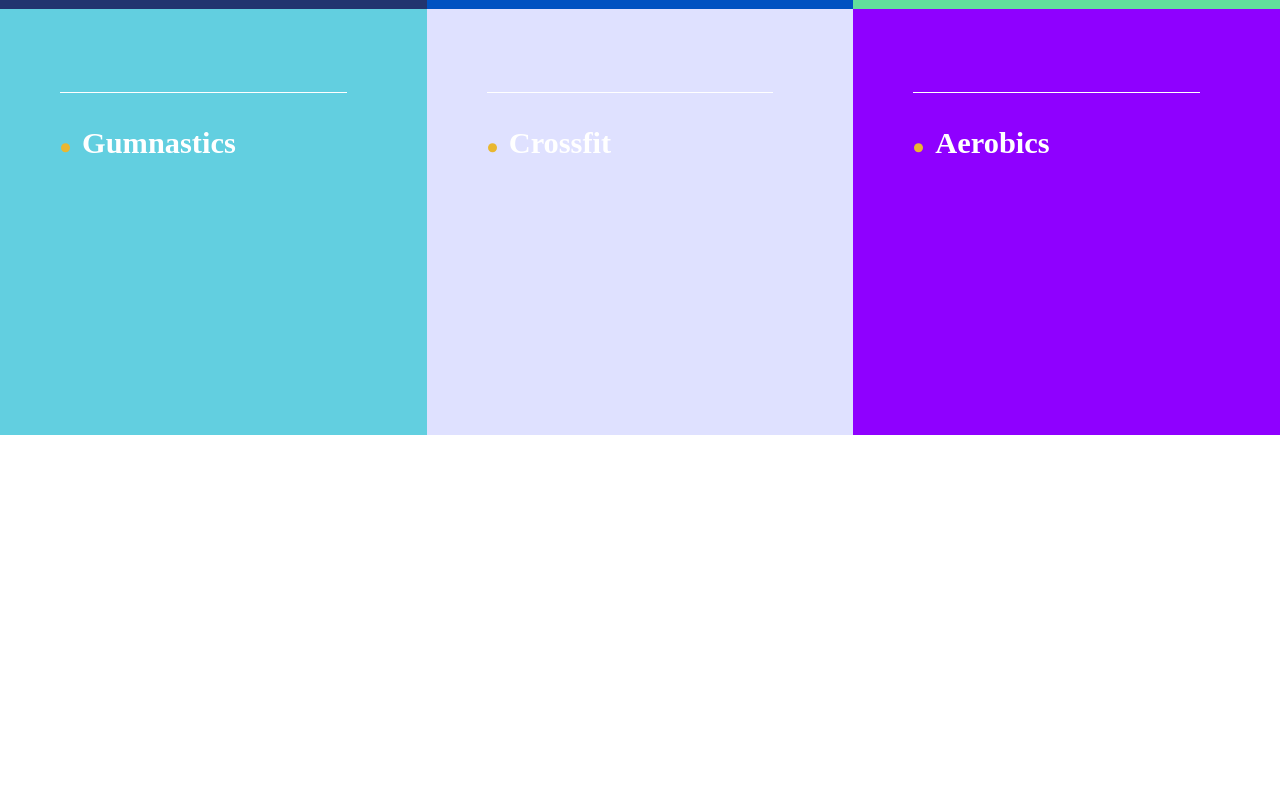
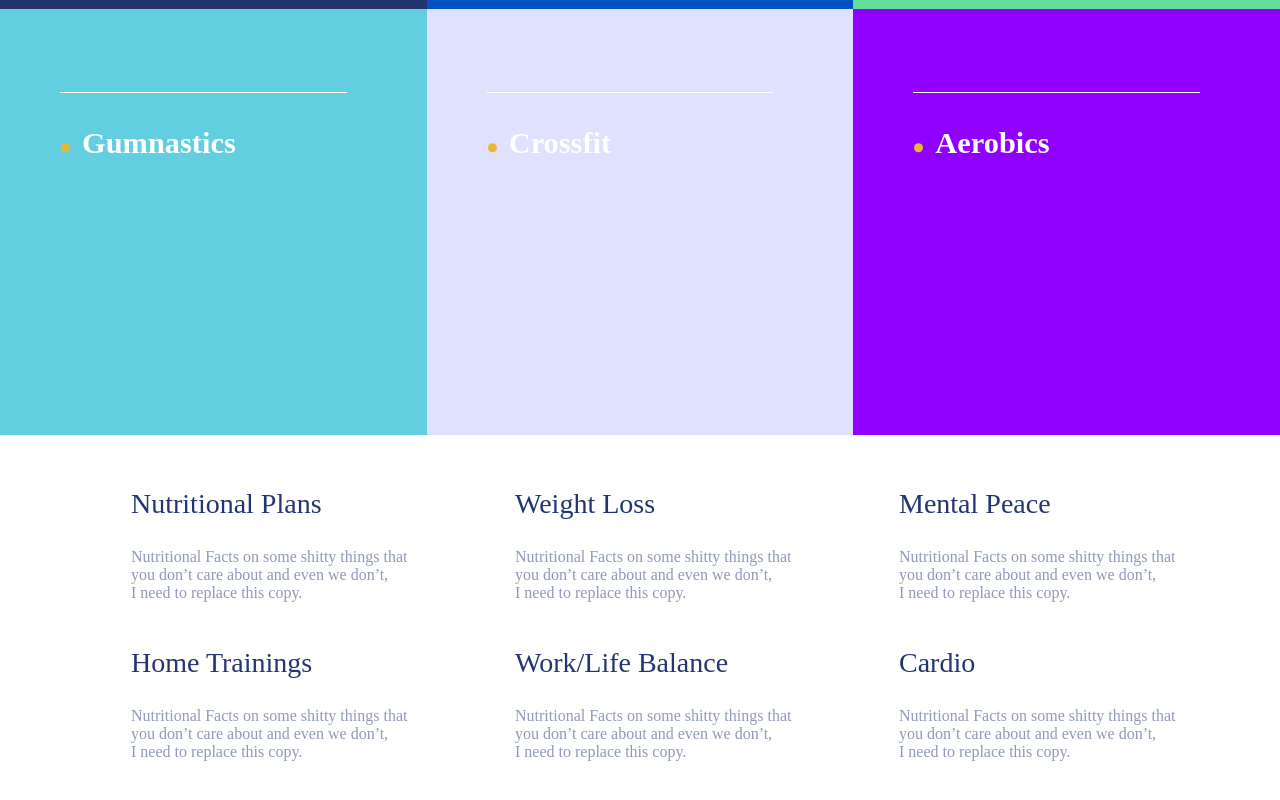
Before and after one commit to TemurL/ThriveTalk, a website: page src/index.html in a window 1280 px wide. Shown: the part 2572-3372 px from the top of the page. Before the commit the page ends 3007 px from the top, so only its background shows below. Drawn offline with nearby package versions, Linux system fonts and the light colour scheme; files that its build step writes are made by us from their sources; files whose address does not match are found by name; a web font is replaced by a local one.

Commit message:
new section added

```diff
--- a/src/index.html
+++ b/src/index.html
@@ -101,6 +101,35 @@
                 </li>
             </ul>
         </section>
+        <section class="thymes">
+            <ul class="thymes-list">
+                <li class="thyme">
+                    <h3>Nutritional Plans</h3>
+                    <p>Nutritional Facts on some shitty things that <br> you don’t care about and even we don’t, <br> I need to replace this copy.</p>
+                </li>
+                <li class="thyme">
+                    <h3>Weight Loss</h3>
+                    <p>Nutritional Facts on some shitty things that <br> you don’t care about and even we don’t, <br> I need to replace this copy.</p>
+                </li>
+                <li class="thyme">
+                    <h3>Mental Peace</h3>
+                    <p>Nutritional Facts on some shitty things that <br> you don’t care about and even we don’t, <br> I need to replace this copy.</p>
+                </li>
+                <li class="thyme">
+                    <h3>Home Trainings</h3>
+                    <p>Nutritional Facts on some shitty things that <br> you don’t care about and even we don’t, <br> I need to replace this copy.</p>
+                </li>
+                <li class="thyme">
+                    <h3>Work/Life Balance</h3>
+                    <p>Nutritional Facts on some shitty things that <br> you don’t care about and even we don’t, <br> I need to replace this copy.</p>
+                </li>
+                <li class="thyme">
+                    <h3>Cardio</h3>
+                    <p>Nutritional Facts on some shitty things that <br> you don’t care about and even we don’t, <br> I need to replace this copy.</p>
+                </li>
+            </ul>
+
+        </section>
         <script src="js/app.min.js"></script>
     </body>
 </html>
--- a/src/scss/style.scss
+++ b/src/scss/style.scss
@@ -148,7 +148,6 @@ section.text-photo {
 
 .we-can-help {
     background-color: white;
-    // padding-inline: $contPaddingSmall;
     p {
         font-size: 16px;
         letter-spacing: 2.56px;
@@ -270,3 +269,27 @@ section.text-photo {
         }
     }
 }
+
+.thymes {
+    margin: 25px 0;
+    ul {
+        padding-inline: $contPaddingSmall;
+        margin: 0;
+        list-style: none;
+        display: grid;
+        grid-template-columns: 1fr 1fr 1fr;
+        li {
+            aspect-ratio: 2/1;
+            // border: 1px solid black;
+            padding: 0 0 0 67px;
+            h3 {
+                font-size: 28px;
+                font-weight: normal;
+            }
+            p {
+                font-size: 16px;
+                color: #22356f80;
+            }
+        }
+    }
+}
```
Also changed, not shown: src/img/linkedin-sales-navigator-402831.png (added).
